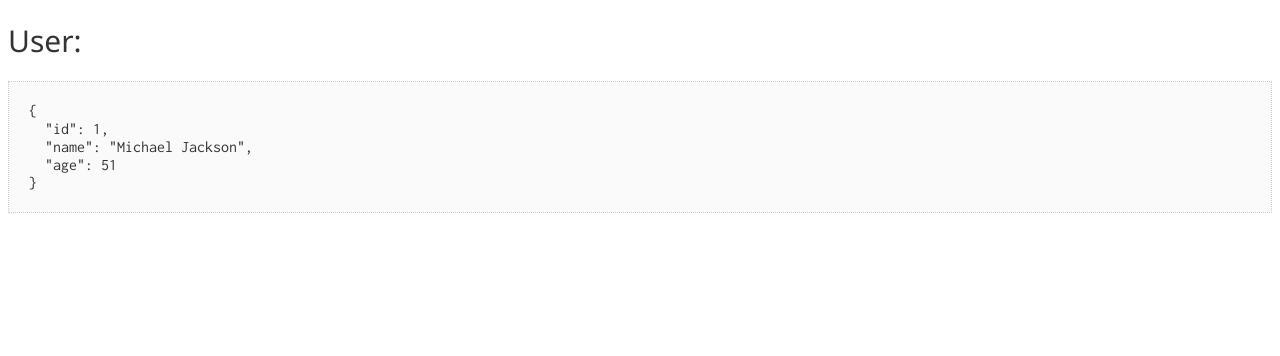
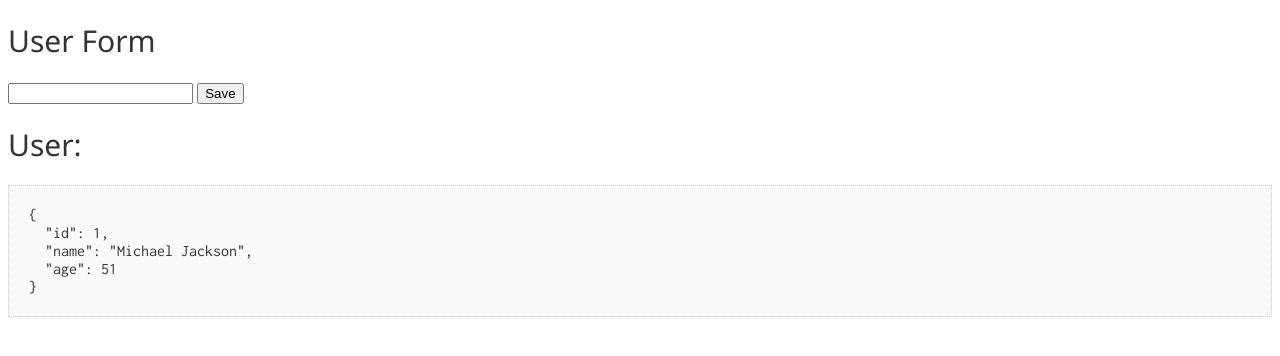
Before and after one commit to johncol/udemy-course-typescript-web-framework, a website built with Parcel: page index.html in a window 1280 px wide. Built offline with nearby package versions, Linux system fonts and the light colour scheme; data requests are answered from the project's data file.

Commit message:
Add initial version of UserForm class

```diff
--- a/index.html
+++ b/index.html
@@ -10,6 +10,7 @@
     <link rel="stylesheet" href="./styles.css" />
   </head>
   <body>
+    <div id="user-form"></div>
     <script src="./src/index.ts"></script>
   </body>
 </html>
--- a/src/index.ts
+++ b/src/index.ts
@@ -1,6 +1,7 @@
 import { User, UserProps } from './model/User';
 import { Events } from './framework/model/Events';
 import { Collection } from './framework/model/Collection';
+import { UserForm } from './view/UserForm';
 
 const displayUser = (user: User): void => {
   const div: Element = document.createElement('div');
@@ -16,3 +17,5 @@ collection.fetch();
 collection.on(Events.fetch, () => {
   collection.data.forEach(displayUser);
 });
+
+new UserForm(document.getElementById('user-form')).render();
--- /dev/null
+++ b/src/view/UserForm.ts
@@ -0,0 +1,19 @@
+export class UserForm {
+  constructor(private parent: Element) {}
+
+  template = (): string => {
+    return `
+      <div>
+        <h1>User Form</h1>
+        <input />
+        <button>Save</button>
+      </div>
+    `;
+  };
+
+  render = (): void => {
+    const template: HTMLTemplateElement = document.createElement('template');
+    template.innerHTML = this.template();
+    this.parent.append(template.content);
+  };
+}
```
